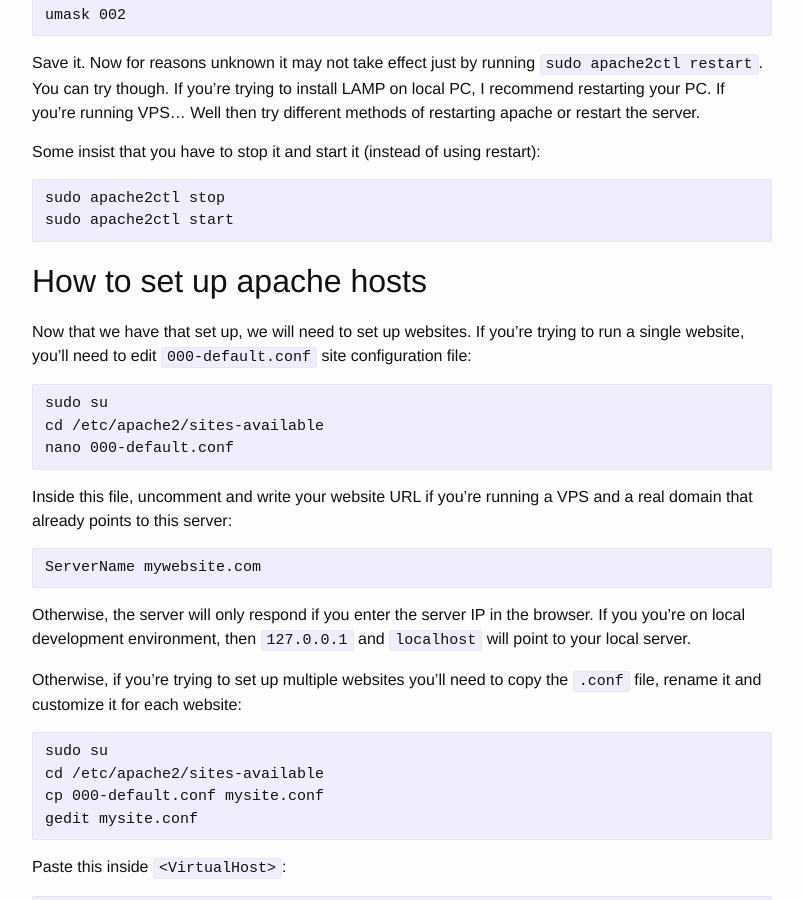
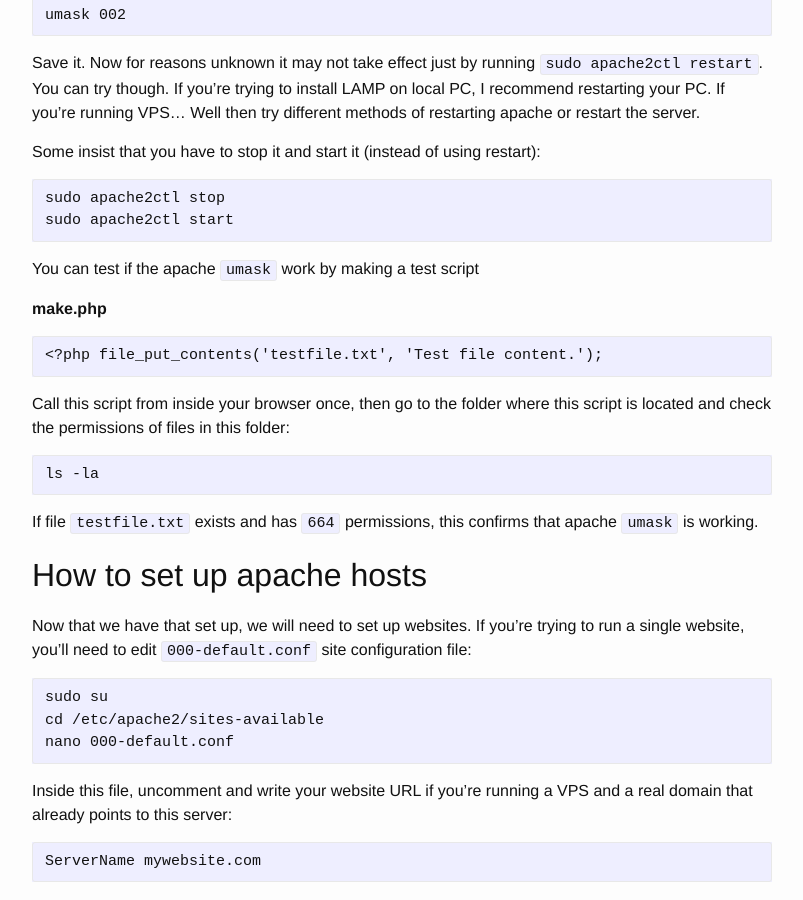
Before and after one commit to gskema/gskema.github.io, a Jekyll site: the page built from _posts/2016-02-18-how-to-install-php7-lamp-server-on-ubuntu.md, in a window 1280 px wide and 900 px high, scrolled down 2426 px. Shown: the whole window, without its empty margins (238-1041 px from the left). Built offline with Jekyll 4.4.1, drawn with Linux system fonts in a browser that asks for light colours; comment, search, counter and statistics services are not loaded; some of the changed text lies outside the part shown.

Commit message:
[*] Add info on how to confirm umask

```diff
--- a/_posts/2016-02-18-how-to-install-php7-lamp-server-on-ubuntu.md
+++ b/_posts/2016-02-18-how-to-install-php7-lamp-server-on-ubuntu.md
@@ -55,7 +55,7 @@ Also, don't forget to enable these modules:
 
 This enabled `mod_rewrite` and `mod_actions`.
 
-## How to set up apache permission
+## How to set up apache permissions
 
 Now, remember how every time someone sets up a LAMP stack or tries to install a WordPress plugin
 the permission are always wrong?
@@ -116,6 +116,21 @@ Some insist that you have to stop it and start it (instead of using restart):
 
     sudo apache2ctl stop
     sudo apache2ctl start
+
+You can test if the apache `umask` work by making a test script
+
+**make.php**
+
+    <?php file_put_contents('testfile.txt', 'Test file content.');
+
+Call this script from inside your browser once,
+then go to the folder where this script is located and check the permissions of files in this
+folder:
+
+    ls -la
+
+If file `testfile.txt` exists and has `664` permissions, this confirms that apache `umask`
+is working.
 
 ## How to set up apache hosts
 
```
